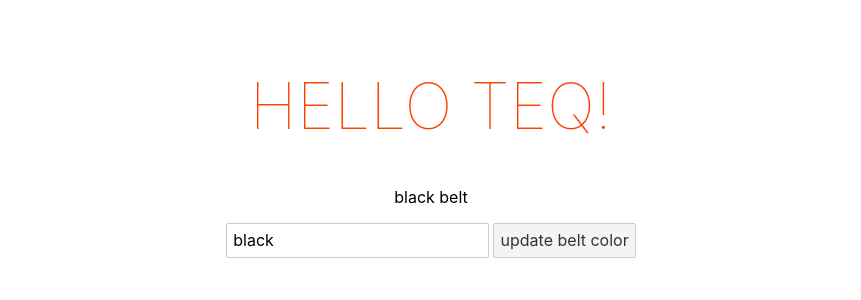
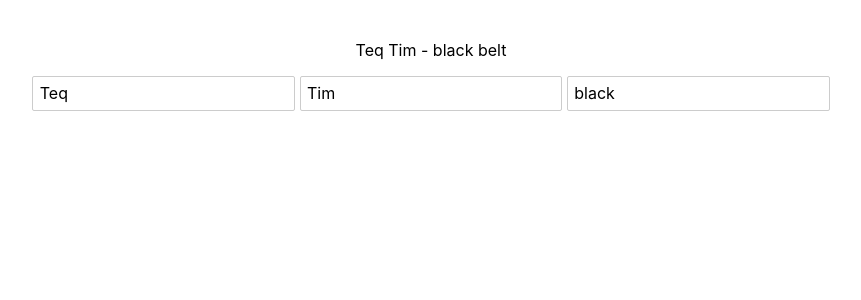
Before and after one commit to maxdevjs/learn-svelte-tutorial-for-beginners, a Svelte app in the folder myproject/: page / in a window 1280 px wide. Shown: the top 300 px of the page, without its empty margins (209-1070 px from the left). Built offline with nearby package versions, Linux system fonts and the light colour scheme.

Commit message:
Add reactive values and statements

```diff
--- a/myproject/src/App.svelte
+++ b/myproject/src/App.svelte
@@ -1,6 +1,15 @@
 <script>
-  let name = "Teq";
+  let firstName = "Teq";
+  let lastName = "Tim";
   let beltColour = "black";
+
+  // Reactive value
+  $: fullName = `${firstName} ${lastName}`;
+  // Reactive statement
+  $: {
+    console.log(beltColour);
+    console.log(fullName);
+  }
 
   const handleClick = () => {
     beltColour = "orange";
@@ -34,13 +43,8 @@
 </style>
 
 <main>
-  <h1>Hello {name}!</h1>
-  <p on:click={handleClick} style="color: {beltColour}">{beltColour} belt</p>
-  <!-- <input
-    type="text"
-    on:input={handleInput}
-    value={beltColour}
-    onfocus="this.select();" /> -->
+  <p style="color: {beltColour}">{fullName} - {beltColour} belt</p>
+  <input type="text" bind:value={firstName} />
+  <input type="text" bind:value={lastName} />
   <input type="text" bind:value={beltColour} onfocus="this.select();" />
-  <button on:click={handleClick}>update belt color</button>
 </main>
```
